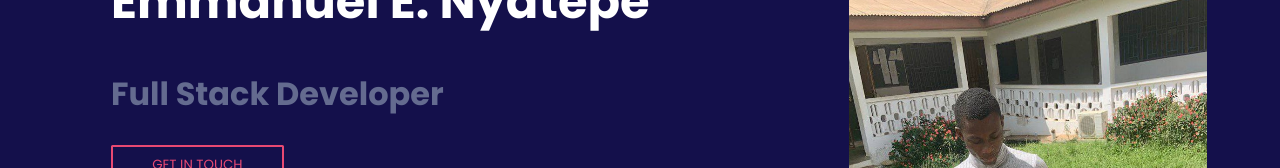
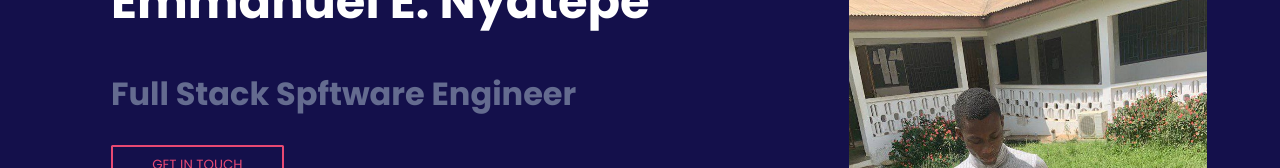
Before and after one commit to ellie-ctrl35/portfolio, a React (Create React App) app: page / in a window 1280 px wide. Shown: the part 225-393 px from the top of the page. Built offline with nearby package versions, Linux system fonts and the light colour scheme.

Commit message:
Update HeroSection.jsx

```diff
--- a/src/pages/HeroSection.jsx
+++ b/src/pages/HeroSection.jsx
@@ -10,7 +10,7 @@ const HeroSection = () => {
    <div className="intro-text" style={{ animationName: 'slideInFromLeft' }}>
     <h5 className="hello-text">Hello! I'm</h5>
     <h1 className="name">Emmanuel E. Nyatepe</h1>
-    <h2>Full Stack Developer</h2>
+    <h2>Full Stack Spftware Engineer </h2>
     <button className="btn-git">GET IN TOUCH</button>
     <div className="socials">
      <GitHub className="social-icon" size={60} color="white"/>
```
